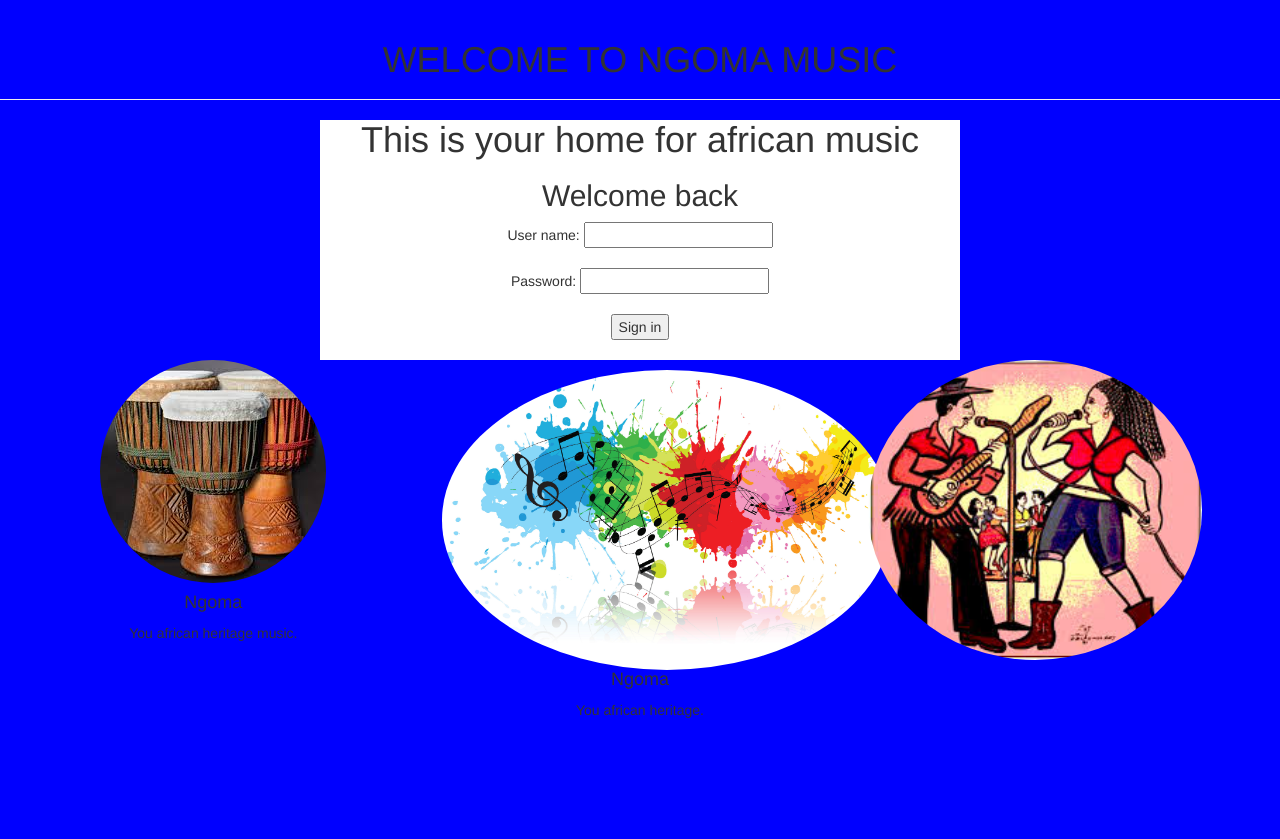
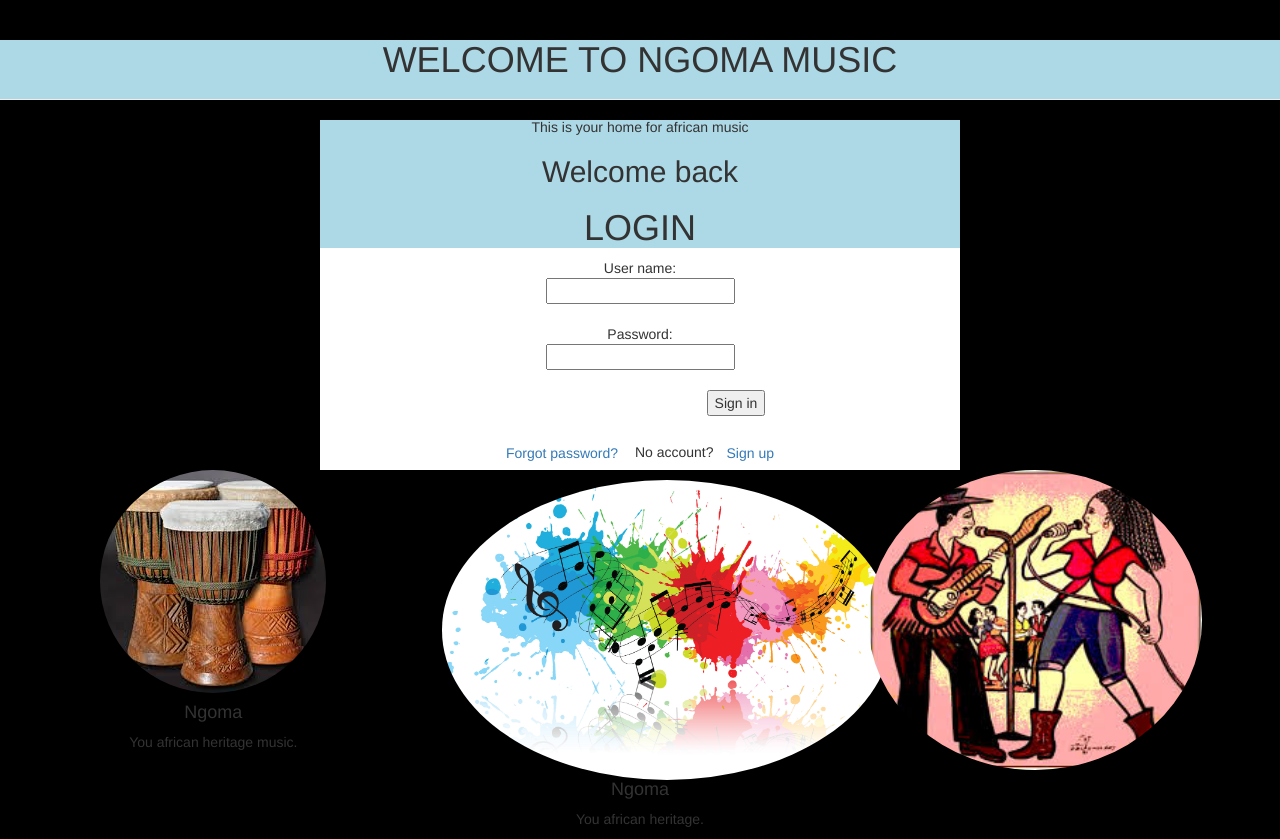
Before and after one commit to VeronicahNanjala/webtechnology, a PHP site: page /artist.php in a window 1280 px wide. Before the commit the page ends 718 px from the top, so only its background shows below. Run offline with PHP 8.4, Linux system fonts and the light colour scheme.

Commit message:
finished sign in form for artist

```diff
--- a/artist.php
+++ b/artist.php
@@ -13,7 +13,7 @@
     <link rel="stylesheet" type="text/css" href="veronicah.css">
 
   </head>
-  <body style="background-color: blue">
+  <body style="background-color: black">
   <!-- the beginning of php code-->
 <?php
 
@@ -22,21 +22,31 @@
 <!-- the end of php code-->
 
 <!-- the beginning of html header, footer and form code-->
-<header >
+<header style="background-color: lightblue;">
 	<div class="page-header" align="center"">
 	  <h1>WELCOME TO NGOMA MUSIC</h1>
 	</div>
 </header>
 
-<form align="center" style="background-color: white; margin: auto; width: 50%; text-decoration-color: white; margin: auto" >
-  <div align="center">
-  <h1> This is your home for african music</h1>
+<form align="center" style="background-color: white;width: 50%;margin: auto;" >
+  <div align="center" style="background-color: lightblue">
+  <h5> This is your home for african music</h1>
   <h2>Welcome back</h2>
+  <h1>LOGIN</h1>
   </div>
   <div>
-    User name: <input type="text" name="name"> <br><br>
-    Password: <input type="password" name="password"><br><br>
-    <input align="center" type="button" name="signin" value="Sign in"><br><br>
+    User name:<br>
+     <input type="text" name="name"> <br><br>
+    Password:<br>
+     <input type="password" name="password"><br><br>
+    <input align="center" type="button" name="signin" value="Sign in" style="margin-left: 30%;"><br><br>
+    <button type="button" class="btn btn-link">Forgot password?</button>
+   No account?<button type="button" class="btn btn-link">Sign up</button>
+  </div>
+
+
+
+  <div>
 
   </div>
 </form>
--- /dev/null
+++ b/veronicah.css
@@ -0,0 +1,4 @@
+.color{
+
+	background-color: black;
+}
```
